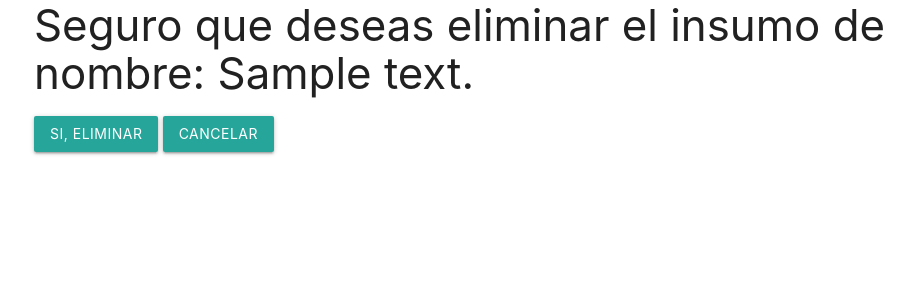
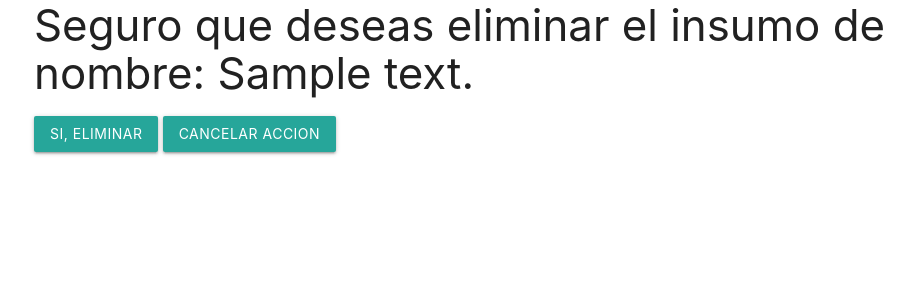
Before and after one commit to Tekorita/gestor_inventario, a Django app: template templates/inventario/eliminar.html in a window 1280 px wide. Shown: the part 27-329 px from the top of the page, without its empty margins (158-1072 px from the left). Run offline with Django 3.2, Linux system fonts and the light colour scheme; the template is opened without the code that fills it: values that come from a table or form of the project are taken from there, others are empty; tables that the repository leaves empty hold one stand-in row (values such as "Sample post"); parts of the project's set-up code (start-up, migrations or seed data) failed here and were passed over; some libraries are stand-ins or nearby versions.

Commit message:
correcion en vista para eliminar productos

```diff
--- a/templates/inventario/eliminar.html
+++ b/templates/inventario/eliminar.html
@@ -4,6 +4,6 @@
     {% csrf_token %}
     <h3>Seguro que deseas eliminar el insumo de nombre: {{ object.descripcion }}</h3>
     <button class="btn btn-danger" type="submit">Si, Eliminar</button>
-    <button class="btn btn-default" href="{% url 'inventario_listar' %}" >Cancelar</button>
+    <button class="btn btn-default" href="{% url 'inventario_listar' %}" >Cancelar accion</button>
 </form>
 {% endblock %}
```
